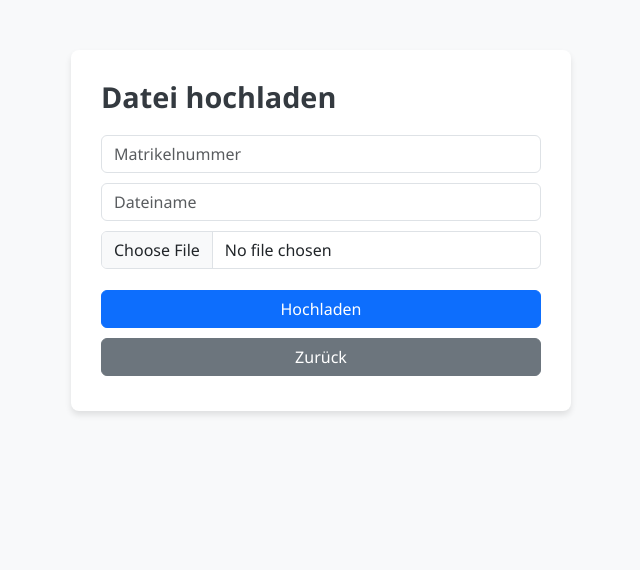
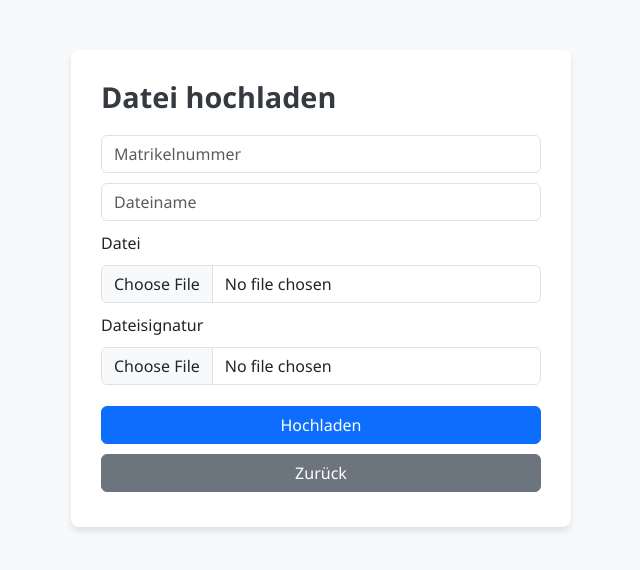
Before and after one commit to dermrvn-code/StudentCertificateDemo, a Flask app: page /upload_file in a window 1280 px wide. Shown: the top 570 px of the page, without its empty margins (319-959 px from the left). Run offline with Flask 3, Linux system fonts and the light colour scheme; parts of the project's set-up code (start-up, migrations or seed data) failed here and were passed over.

Commit message:
Add file signature upload functionality and improve form labels in upload templates

```diff
--- a/service_client/main.py
+++ b/service_client/main.py
@@ -23,6 +23,7 @@ def home():
 def upload_file():
     if request.method == "POST":
         file = request.files["file"]
+        file_sig = request.files["file_sig"]
         matriculation_number = request.form["matriculation_number"]
         file_name = request.form["file_name"]
         if file:
@@ -33,6 +34,16 @@ def upload_file():
             new_file_name += file_ext
             file_path = os.path.join(upload_folder, new_file_name)
             file.save(file_path)
+
+        if file_sig:
+            upload_folder = os.path.join(script_dir, "uploads")
+            os.makedirs(upload_folder, exist_ok=True)
+            new_file_name = f"{matriculation_number}_{file_name}"
+            file_ext = os.path.splitext(file_sig.filename)[1]
+            new_file_name += file_ext
+            file_path = os.path.join(upload_folder, new_file_name)
+            file_sig.save(file_path)
+
             return redirect("../")
     return render_template("upload_file.html")
 
--- a/service_client/static/styles.css
+++ b/service_client/static/styles.css
@@ -21,6 +21,6 @@ h1 {
     margin: 5px 0;
 }
 
-.mb-3 *{
+.mb-3 *:not(label){
     margin: 10px 0;
 }
--- a/service_client/templates/upload_file.html
+++ b/service_client/templates/upload_file.html
@@ -15,7 +15,10 @@
             <div class="mb-3">
                 <input type="text" class="form-control" id="matriculation_number" name="matriculation_number" placeholder="Matrikelnummer">
                 <input type="text" class="form-control" id="file_name" name="file_name" placeholder="Dateiname">
+                <label for="file">Datei</label>
                 <input type="file" class="form-control" id="file" name="file" accept=".pdf, .doc, .xls, .ppt, .txt, .zip, .rar, .7z">
+                <label for="file_sig">Dateisignatur</label>
+                <input type="file" class="form-control" id="file_sig" name="file_sig" accept=".sig">
             </div>
             <button type="submit" class="btn btn-primary w-100">Hochladen</button>
         </form>
--- a/service_client/templates/upload_request.html
+++ b/service_client/templates/upload_request.html
@@ -13,6 +13,7 @@
         <h1>Anfrage hochladen</h1>
         <form method="post" enctype="multipart/form-data">
             <div class="mb-3">
+                <label for="file">Anrage</label>
                 <input type="file" class="form-control" id="file" name="file" accept=".csr">
             </div>
             <button type="submit" class="btn btn-primary w-100">Hochladen</button>
```
